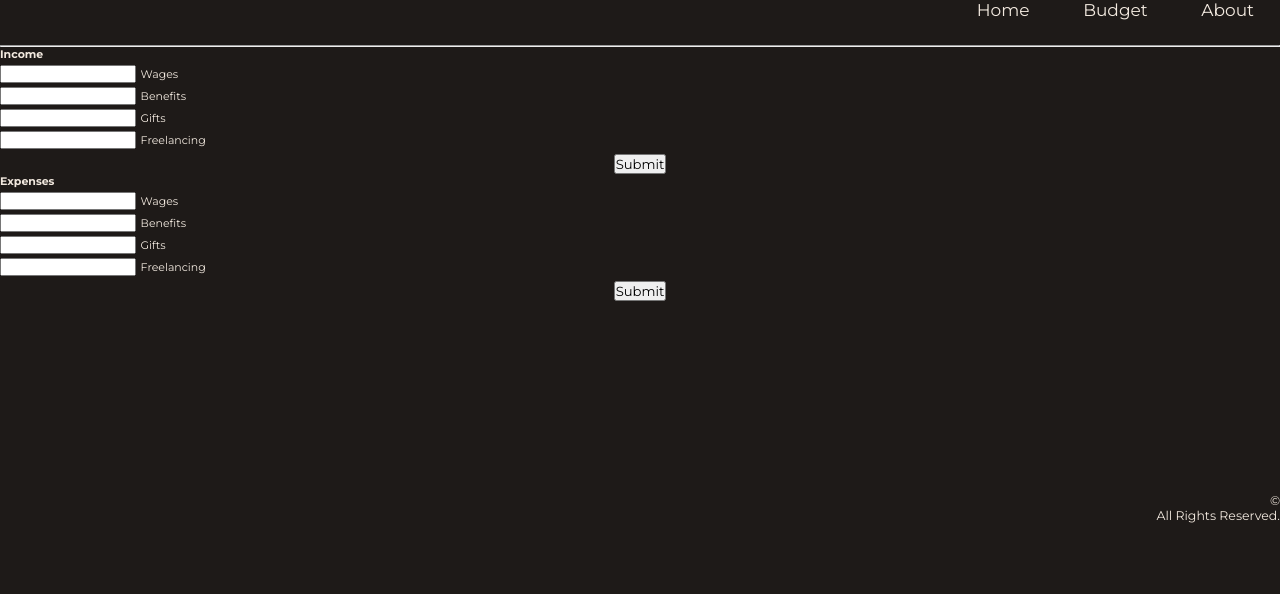
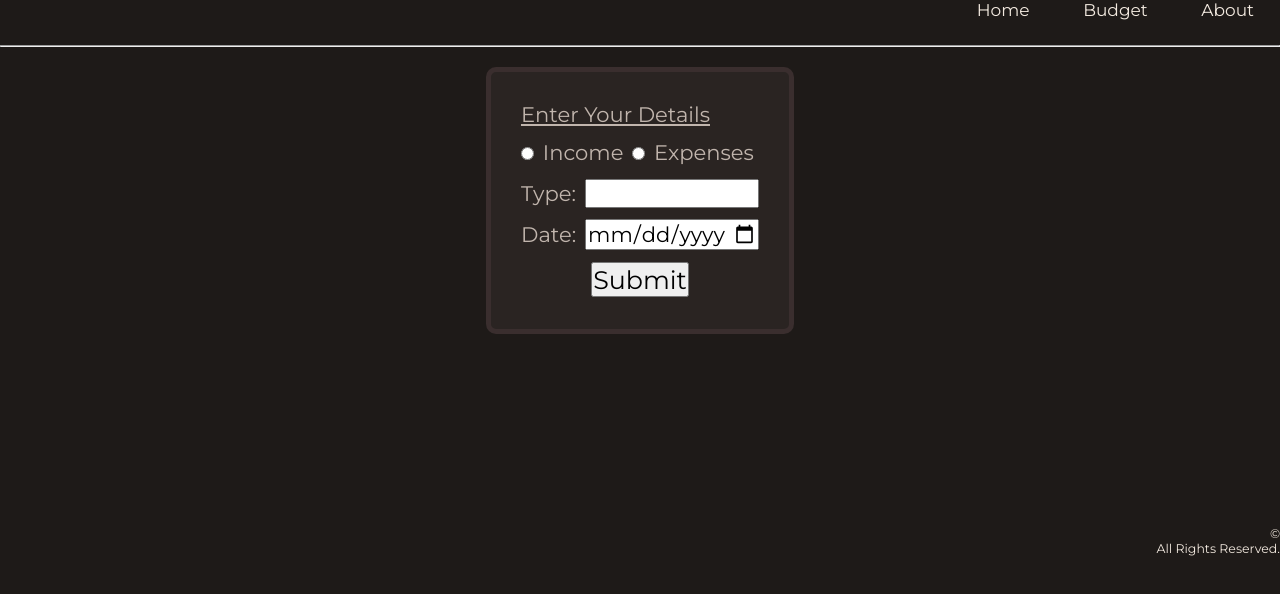
Before and after one commit to Stewy-oso/BudgetWebsite, a plain HTML site: page budget.html in a window 1280 px wide. Drawn offline with Linux system fonts and the light colour scheme.

Commit message:
Fixed my dilemma of income and expenses, made it simpler. will try add a data Record part later

```diff
--- a/budget.html
+++ b/budget.html
@@ -18,8 +18,8 @@
     </header>
 
     <main>
-        <form action="" method="get" class="income">
-            <h1>Income</h1>
+        <form action="" method="get" class="gatherData">
+            <!-- <h1>Income</h1>
             <input type="number" name="Wage" id="wage">
             <label for="wage">Wages</label><br>
 
@@ -31,12 +31,27 @@
 
             <input type="number" name="freelancing" id="freelancing">
             <label for="freelancing">Freelancing</label><br>
+            <div class="button" id="setCenter"> -->
+
+            <legend>Enter Your Details</legend>
+
+            <input type="radio" name="income" id="income">
+                <label for="income">Income</label>
+            <input type="radio" name="income" id="expense">
+                <label for="expense">Expenses</label> <br>
+
+            <label for="identifier" id="insertType">Type:</label>
+            <input type="text" name="identifier" id="id"><br>
+
+            <label for="date">Date:</label>
+            <input type="date" name="dateOfRecord" id="dateOfRecord"><br>
+
             <div class="button" id="setCenter">
-                <input type="submit" value="Submit">
+            <input type="submit" value="Submit">
             </div>
         </form>
 
-        <form action="" method="get" class="expenses">
+        <!-- <form action="" method="get" class="expenses">
             <h1>Expenses</h1>
             <input type="number" name="Wage" id="wage">
             <label for="wage">Wages</label><br>
@@ -52,7 +67,10 @@
             <div class="button" id="setCenter">
                 <input type="submit" value="Submit">
             </div>
-        </form>
+        </form> -->
+        <div class="dataRecord">
+
+        </div>
     </main>
 
     <footer>
--- a/style.css
+++ b/style.css
@@ -43,6 +43,7 @@ main {
     margin: auto;
 }
 
+
 /* Header Part */
 
 .header {
@@ -84,18 +85,34 @@ main {
 
 /* Budget Main Part */
 
-/* .income {
+.gatherData {
     background-color: #2A2422;
     color: #C1B5AD;
     max-width: fit-content;
-    margin: 4rem;
+    min-width: min-content;
+    margin: auto;
+    margin-top: 2rem;
     padding: 3rem;
     border: 5px solid #3A2E2E;
     border-radius: 1rem;
     font-size: larger;
 }
 
-.expenses {
+.gatherData legend {
+    text-decoration: underline;
+}
+
+#id {
+    width: 17rem;
+    text-align: center;
+    margin: auto;
+}
+
+#dateOfRecord {
+    width: 17rem;
+}
+
+/* .expenses {
     background-color: #2A2422;
     color: #C1B5AD;
     max-width: fit-content;
```
